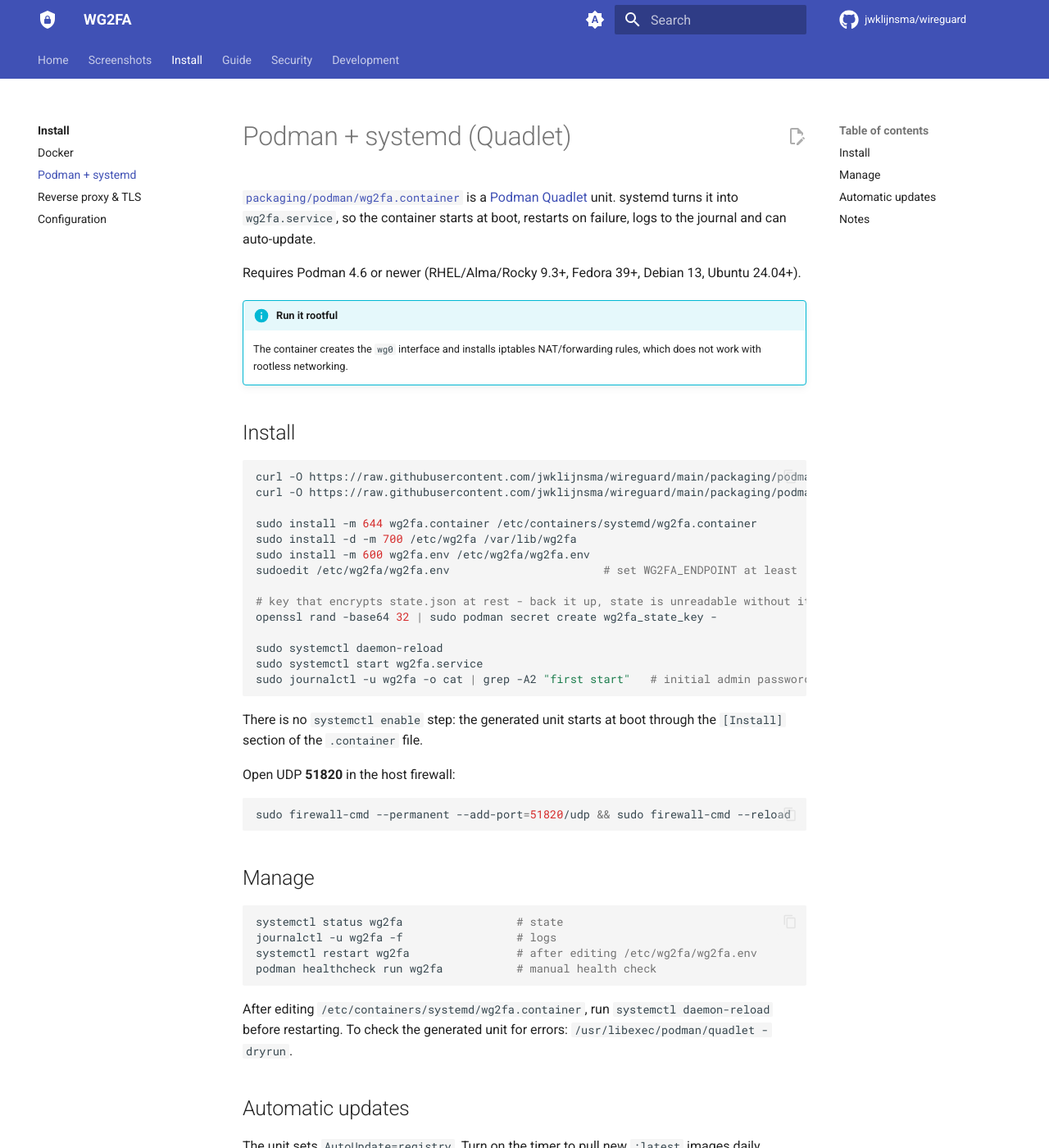
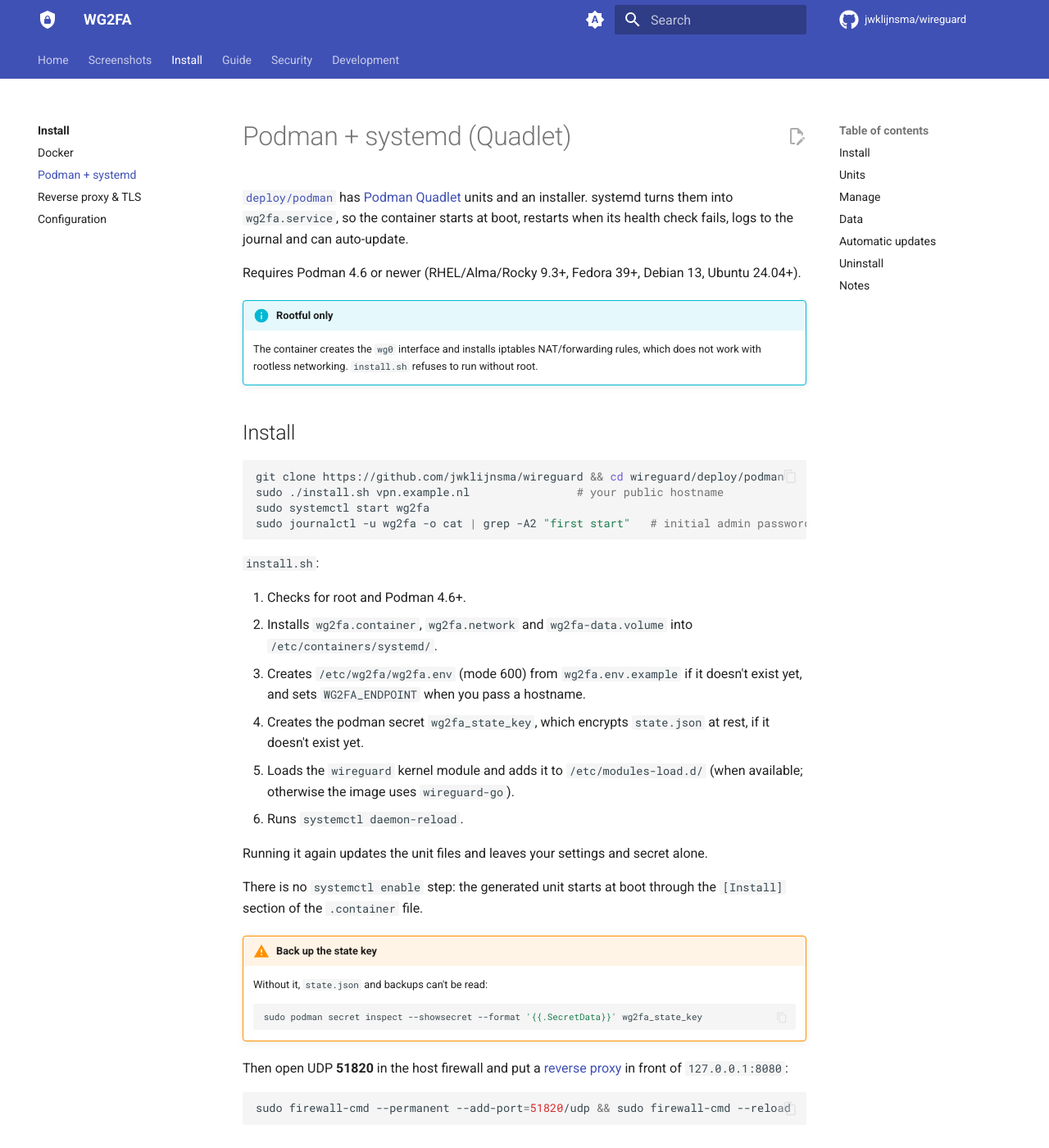
Before and after one commit to jwklijnsma/wireguard, an MkDocs documentation site: the page built from docs/install/podman.md, in a window 1280 px wide and 1400 px high. Shown: the whole window at 82% size. Built offline with MkDocs 1.6.1 and Material for MkDocs 9.7.7, drawn with Linux system fonts in a browser that asks for light colours; comment, search, counter and statistics services are not loaded; some of the changed text lies outside the part shown.

Commit message:
feat(podman): systemd setup with install.sh, network and volume units
Same layout as nzbforge: deploy/podman/ with wg2fa.container,
wg2fa.network, wg2fa-data.volume, wg2fa.env.example and install.sh.
install.sh (rootful, Podman 4.6+) installs the units, creates
/etc/wg2fa/wg2fa.env (optionally setting WG2FA_ENDPOINT), generates the
wg2fa_state_key secret, loads the wireguard module and reloads systemd;
re-running keeps settings and secret. The container now uses a named
volume, its own network, no-new-privileges and a health start period.

Docs: Podman page rewritten for install.sh, backup page for the volume,
layout updated, and the Releases page now describes automatic releases.

Co-Authored-By: Claude Opus 5.5 <noreply@anthropic.com>
Claude-Session: https://claude.ai/code/session_01SZrFpmDYuMFLoRjSqHpQ2m

````diff
--- a/docs/install/podman.md
+++ b/docs/install/podman.md
@@ -1,38 +1,57 @@
 # Podman + systemd (Quadlet)
 
-[`packaging/podman/wg2fa.container`](https://github.com/jwklijnsma/wireguard/blob/main/packaging/podman/wg2fa.container) is a [Podman Quadlet](https://docs.podman.io/en/latest/markdown/podman-systemd.unit.5.html) unit. systemd turns it into `wg2fa.service`, so the container starts at boot, restarts on failure, logs to the journal and can auto-update.
+[`deploy/podman`](https://github.com/jwklijnsma/wireguard/tree/main/deploy/podman) has [Podman Quadlet](https://docs.podman.io/en/latest/markdown/podman-systemd.unit.5.html) units and an installer. systemd turns them into `wg2fa.service`, so the container starts at boot, restarts when its health check fails, logs to the journal and can auto-update.
 
 Requires Podman 4.6 or newer (RHEL/Alma/Rocky 9.3+, Fedora 39+, Debian 13, Ubuntu 24.04+).
 
-!!! info "Run it rootful"
-    The container creates the `wg0` interface and installs iptables NAT/forwarding rules, which does not work with rootless networking.
+!!! info "Rootful only"
+    The container creates the `wg0` interface and installs iptables NAT/forwarding rules, which does not work with rootless networking. `install.sh` refuses to run without root.
 
 ## Install
 
 ```bash
-curl -O https://raw.githubusercontent.com/jwklijnsma/wireguard/main/packaging/podman/wg2fa.container
-curl -O https://raw.githubusercontent.com/jwklijnsma/wireguard/main/packaging/podman/wg2fa.env
-
-sudo install -m 644 wg2fa.container /etc/containers/systemd/wg2fa.container
-sudo install -d -m 700 /etc/wg2fa /var/lib/wg2fa
-sudo install -m 600 wg2fa.env /etc/wg2fa/wg2fa.env
-sudoedit /etc/wg2fa/wg2fa.env                       # set WG2FA_ENDPOINT at least
-
-# key that encrypts state.json at rest - back it up, state is unreadable without it
-openssl rand -base64 32 | sudo podman secret create wg2fa_state_key -
-
-sudo systemctl daemon-reload
-sudo systemctl start wg2fa.service
+git clone https://github.com/jwklijnsma/wireguard && cd wireguard/deploy/podman
+sudo ./install.sh vpn.example.nl                # your public hostname
+sudo systemctl start wg2fa
 sudo journalctl -u wg2fa -o cat | grep -A2 "first start"   # initial admin password
 ```
 
+`install.sh`:
+
+1. Checks for root and Podman 4.6+.
+2. Installs `wg2fa.container`, `wg2fa.network` and `wg2fa-data.volume` into `/etc/containers/systemd/`.
+3. Creates `/etc/wg2fa/wg2fa.env` (mode 600) from `wg2fa.env.example` if it doesn't exist yet, and sets `WG2FA_ENDPOINT` when you pass a hostname.
+4. Creates the podman secret `wg2fa_state_key`, which encrypts `state.json` at rest, if it doesn't exist yet.
+5. Loads the `wireguard` kernel module and adds it to `/etc/modules-load.d/` (when available; otherwise the image uses `wireguard-go`).
+6. Runs `systemctl daemon-reload`.
+
+Running it again updates the unit files and leaves your settings and secret alone.
+
 There is no `systemctl enable` step: the generated unit starts at boot through the `[Install]` section of the `.container` file.
 
-Open UDP **51820** in the host firewall:
+!!! warning "Back up the state key"
+    Without it, `state.json` and backups can't be read:
+
+    ```bash
+    sudo podman secret inspect --showsecret --format '{{.SecretData}}' wg2fa_state_key
+    ```
+
+Then open UDP **51820** in the host firewall and put a [reverse proxy](reverse-proxy.md) in front of `127.0.0.1:8080`:
 
 ```bash
 sudo firewall-cmd --permanent --add-port=51820/udp && sudo firewall-cmd --reload
 ```
+
+## Units
+
+| File | Installed to | Purpose |
+|---|---|---|
+| `wg2fa.container` | `/etc/containers/systemd/` | the service (`wg2fa.service`) |
+| `wg2fa.network` | `/etc/containers/systemd/` | dedicated bridge network `wg2fa` |
+| `wg2fa-data.volume` | `/etc/containers/systemd/` | named volume `wg2fa-data`, mounted at `/data` |
+| `wg2fa.env.example` | `/etc/wg2fa/wg2fa.env` | settings, see [Configuration](configuration.md) |
+
+The container gets `NET_ADMIN`, `/dev/net/tun`, the forwarding sysctls and `no-new-privileges`. It publishes UDP 51820 and `127.0.0.1:8080`.
 
 ## Manage
 
@@ -41,9 +60,20 @@ systemctl status wg2fa                 # state
 journalctl -u wg2fa -f                 # logs
 systemctl restart wg2fa                # after editing /etc/wg2fa/wg2fa.env
 podman healthcheck run wg2fa           # manual health check
+podman exec wg2fa iptables -S WG2FA-FWD   # forwarding policy
 ```
 
-After editing `/etc/containers/systemd/wg2fa.container`, run `systemctl daemon-reload` before restarting. To check the generated unit for errors: `/usr/libexec/podman/quadlet -dryrun`.
+After changing a unit in `/etc/containers/systemd/` (or re-running `install.sh`), run `systemctl daemon-reload` before restarting. To check the generated units for errors: `/usr/libexec/podman/quadlet -dryrun`.
+
+## Data
+
+State lives in the `wg2fa-data` volume:
+
+```bash
+podman volume inspect wg2fa-data --format '{{.Mountpoint}}'   # /var/lib/containers/storage/volumes/wg2fa-data/_data
+```
+
+For backups, see [Backup & restore](../guide/backup.md).
 
 ## Automatic updates
 
@@ -54,10 +84,20 @@ sudo systemctl enable --now podman-auto-update.timer
 sudo podman auto-update --dry-run      # see what would be updated
 ```
 
-To stay on a fixed release instead, set `Image=ghcr.io/jwklijnsma/wireguard:<version>` and remove `AutoUpdate=`.
+To stay on a fixed release instead, set `Image=ghcr.io/jwklijnsma/wireguard:<version>` in `/etc/containers/systemd/wg2fa.container` and remove `AutoUpdate=`.
+
+## Uninstall
+
+```bash
+sudo systemctl stop wg2fa
+sudo rm /etc/containers/systemd/wg2fa{.container,.network,-data.volume}
+sudo systemctl daemon-reload
+# only if you want to delete all VPN state too:
+sudo podman volume rm wg2fa-data && sudo podman secret rm wg2fa_state_key && sudo rm -r /etc/wg2fa
+```
 
 ## Notes
 
-- **Data** lives in `/var/lib/wg2fa`. Back it up together with the `wg2fa_state_key` secret (`podman secret inspect --showsecret wg2fa_state_key`).
-- **SELinux:** the `:Z` volume option relabels `/var/lib/wg2fa` for the container.
+- **SELinux:** the `:Z` volume option labels the volume for the container.
 - **Podman 5+:** uncomment `Notify=healthy` so `systemctl start` only returns once the web GUI answers.
+- **Private image:** if the GHCR package is private, run `sudo podman login ghcr.io` first.
````
Also changed, not shown: README.md (+8 -1 lines), deploy/podman/README.md (added, +25 -0 lines), docs/development/index.md (+2 -1 lines), docs/development/releases.md (+22 -6 lines), docs/guide/backup.md (+3 -0 lines), docs/install/index.md (+1 -1 lines), packaging/podman/README.md (deleted, +0 -67 lines), 7 other files.
